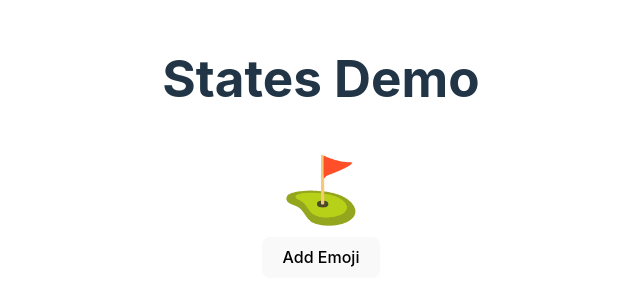
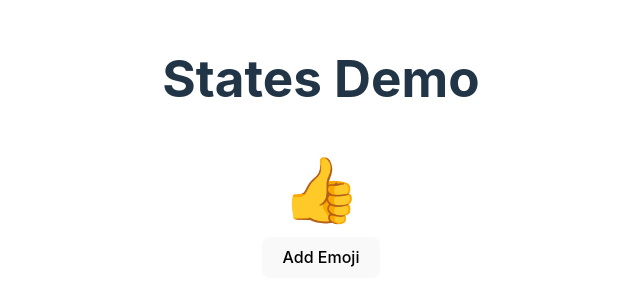
Before and after one commit to shtanriverdi/React-Course, a React (Vite) app in the folder state-demo/: page / in a window 1280 px wide. Shown: the part 253-558 px from the top of the page, without its empty margins (319-959 px from the left). Built offline with nearby package versions, Linux system fonts and the light colour scheme.

Commit message:
Add random emoji

```diff
--- a/state-demo/src/EmojiClicker.jsx
+++ b/state-demo/src/EmojiClicker.jsx
@@ -1,13 +1,29 @@
 import { useState } from "react";
 import { v4 as uuid } from "uuid";
 
+function getRandomEmoji() {
+    console.log("CALLED")
+    const choices = ['😊','😒','😂','👌','⭐','👍','😉','😉'];
+    return choices[Math.floor(Math.random() * choices.length)];
+}
+
 export default function EmojiClicker() {
     // Set the random unique ID
-    const [emojis, setEmojis] = useState([{ id: uuid(), emoji: '⛳' }]);
+    const [emojis, setEmojis] = useState([{ id: uuid(), emoji: getRandomEmoji() }]);
+
     const addEmoji = () => {
         setEmojis((previousEmojis) => {
-            const newEmojis = [...previousEmojis, { id: uuid(), emoji: '🌏' }];
+            const newEmojis = [...previousEmojis, { id: uuid(), emoji: getRandomEmoji() }];
             return newEmojis;
+        });
+    }
+
+    const deleteEmoji = (id) => {
+        setEmojis((previousEmojis) => {
+            // Created an array where the elements pass the conditional check
+            // In our case all elements where their id's is not equal to removed id
+            const updatedEmojis = previousEmojis.filter(obj => obj.id !== id);
+            return updatedEmojis;
         });
     }
 
@@ -18,7 +34,9 @@ export default function EmojiClicker() {
                     <span key={index} style={{ fontSize: '4rem' }}>{emoji}</span>
                 ))} */}
                 {emojis.map((e) => (
-                    <span key={e.id} style={{ fontSize: '4rem' }}>{e.emoji}</span>
+                    // Here '() => deleteEmoji(e.id)' is a function, we don't call it! but we need to pass id
+                    // That's why we use it by passing id
+                    <span onClick={() => deleteEmoji(e.id)} key={e.id} style={{ fontSize: '4rem' }}>{e.emoji}</span>
                 ))}
             </div>
             <button onClick={addEmoji}>Add Emoji</button>
```
